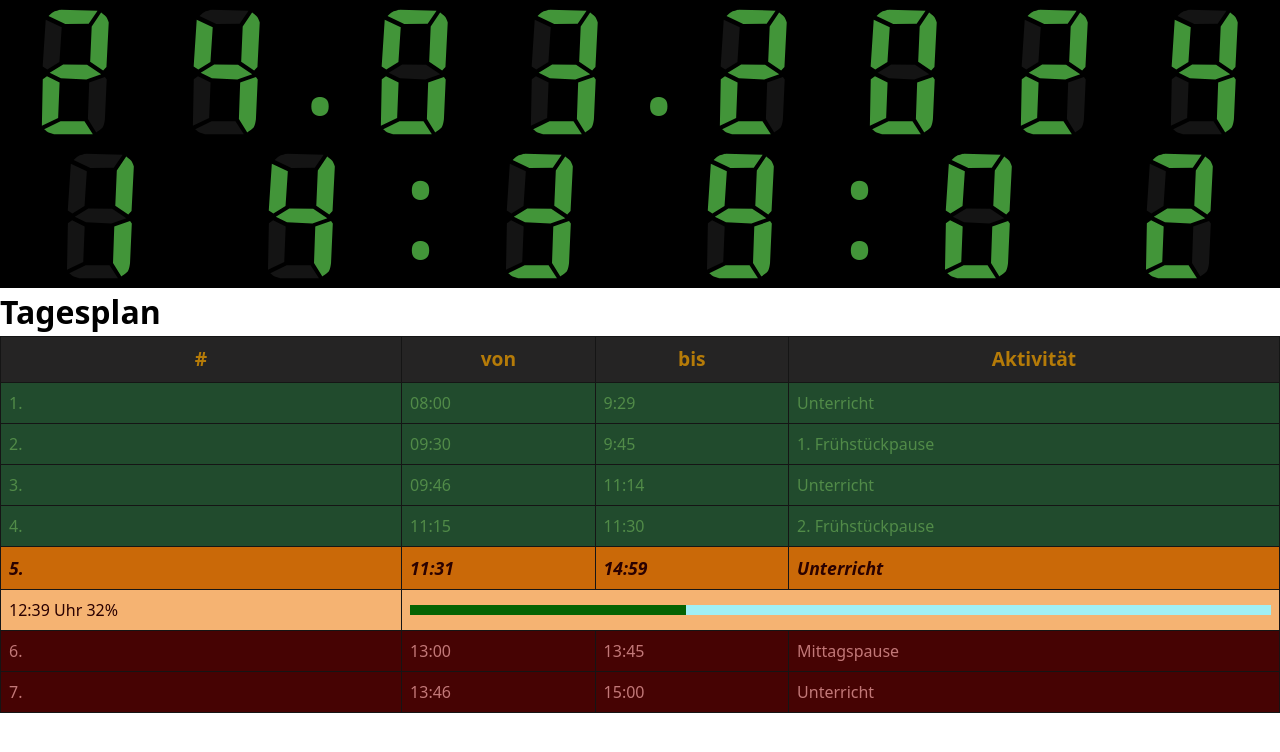
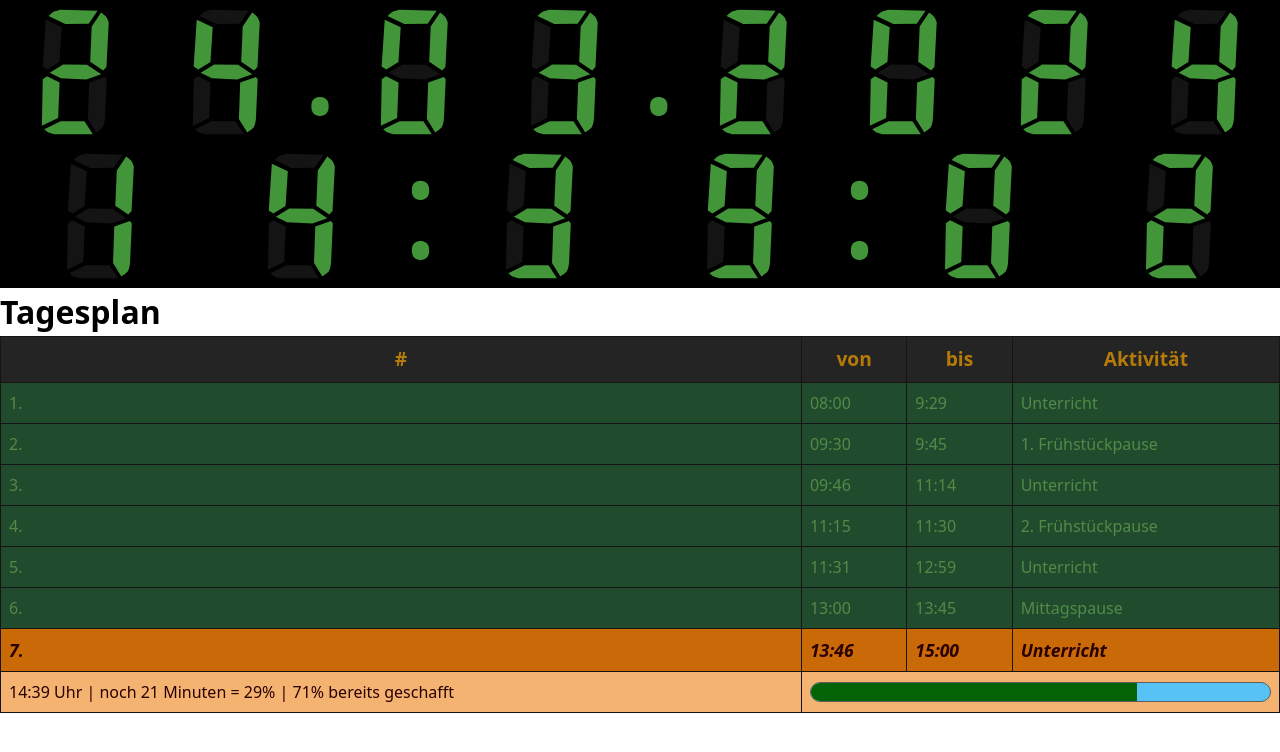
Before and after one commit to Rauolli/faw-schedule, a React (Vite) app: page / in a window 1280 px wide. Shown: the top 752 px of the page. Built offline with nearby package versions, Linux system fonts and the light colour scheme.

Commit message:
improved  progressbar look,

```diff
--- a/src/App.css
+++ b/src/App.css
@@ -40,10 +40,12 @@ thead {
 }
 
 .progress-bar {
-  height: 10px;
+  height: 20px;
+  border:1px solid rgb(95, 94, 94);
+  border-radius: 10px;
   transition: width 0.5s;
   width: 100%;
-  background-color: rgb(160, 239, 244);
+  background-color: rgb(87, 195, 245);
 }
 
 
@@ -57,6 +59,7 @@ thead {
 .progress {
   height: 100%;
   background-color: rgb(4, 99, 4);
+  border-radius: 10px 0 0 10px;
 }
 
 .past{
--- a/src/components/ScheduleTable.jsx
+++ b/src/components/ScheduleTable.jsx
@@ -6,7 +6,7 @@ import ProgressBar from './ProgressBar';
 
 const ScheduleTable = ({ scheduleData }) => {
   // current-test-time for development
-  const testHour = 4;
+  const testHour = 6;
   const currentTestTime = new Date();
   const minute = currentTestTime.getMinutes();
   // Beginnend um 8:00 Uhr + der zu bestimmenden testHour
@@ -57,11 +57,20 @@ const ScheduleTable = ({ scheduleData }) => {
   }
 
   function TimeToString(date){
-    const hour = date.getHours();
-    const minute = date.getMinutes();
-    hour < 10 ? '0' + hour : hour;
-    minute < 10 ? '0' + minute : minute;
+    let hour = date.getHours();
+    let minute = date.getMinutes();
+    hour = (hour < 10) ? '0' + hour : hour.toString();
+    minute = (minute < 10) ? '0' + minute : minute.toString();
+
     return hour + ':' + minute;
+  }
+
+  function getMinutesToGo(currentTime, endTime){
+    const wholeTime = new Date();
+    const [endHour, endMinute] = endTime.split(':');
+    wholeTime.setHours(endHour, endMinute, 0);
+    const timeToGo = wholeTime - currentTime;
+    return Math.floor(timeToGo / 60000);
   }
 
   const selectedRow = findSelectedRow();
@@ -100,7 +109,7 @@ const ScheduleTable = ({ scheduleData }) => {
               </tr>
               {selectedRow === index && (
                 <tr className="progress-row">
-                  <td>{TimeToString(chooseTestTimeOrCurrentTime())} Uhr {getProgress(item.start, item.end)}%</td>
+                  <td>{TimeToString(chooseTestTimeOrCurrentTime())} Uhr | noch {getMinutesToGo(chooseTestTimeOrCurrentTime(), item.end)} Minuten = {100 - getProgress(item.start, item.end)}% | {getProgress(item.start, item.end)}% bereits geschafft</td>
                   <td colSpan="3">
                     <ProgressBar progress={getProgress(item.start, item.end)} />
                   </td>
--- a/src/data/scheduleData.json
+++ b/src/data/scheduleData.json
@@ -3,7 +3,7 @@
     { "start": "09:30", "end": "9:45", "activity": "1. Frühstückpause" },
     { "start": "09:46", "end": "11:14", "activity": "Unterricht" },
     { "start": "11:15", "end": "11:30", "activity": "2. Frühstückpause" },
-    { "start": "11:31", "end": "14:59", "activity": "Unterricht" },
+    { "start": "11:31", "end": "12:59", "activity": "Unterricht" },
     { "start": "13:00", "end": "13:45", "activity": "Mittagspause" },
     { "start": "13:46", "end": "15:00", "activity": "Unterricht" }
   ]
```
